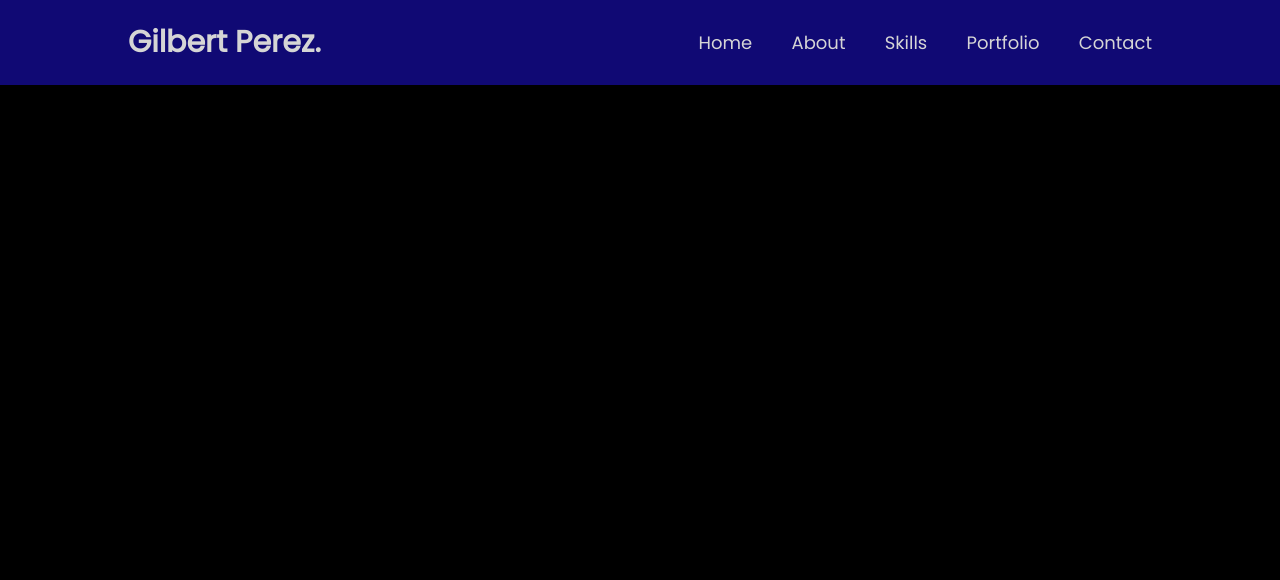
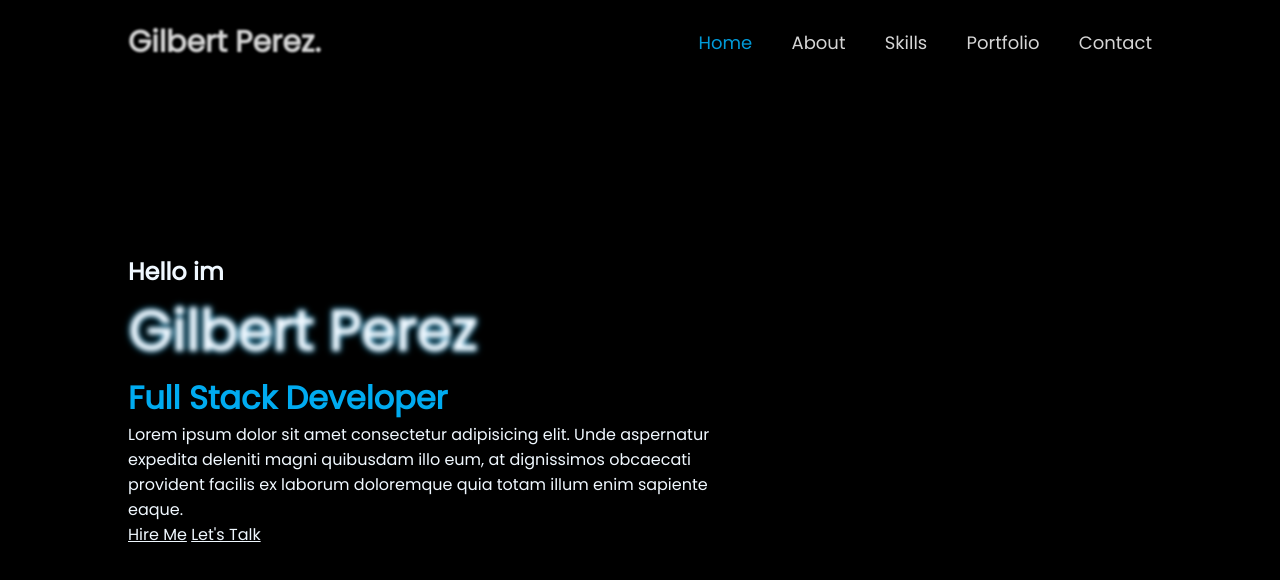
Before and after one commit to Homelesscats/Professional-Portfolio, a plain HTML site: page index.html in a window 1280 px wide. Drawn offline with Linux system fonts and the light colour scheme.

Commit message:
added style to home section

```diff
--- a/assets/style.css
+++ b/assets/style.css
@@ -10,6 +10,12 @@
 
 body {
   background: #000000;
+  color: #ededed;
+}
+
+.blur {
+  filter: blur(2.5px);
+  text-shadow: 0 0 5px #00abf0;
 }
 
 .header {
@@ -18,7 +24,7 @@ body {
   left: 0;
   width: 100%;
   padding: 20px 10%;
-  background-color: rgb(18, 10, 129);
+  background-color: transparent;
   display: flex;
   justify-content: space-between;
   align-items: center;
@@ -30,6 +36,7 @@ body {
   color: #ededed;
   text-decoration: none;
   font-weight: 600;
+  filter: blur(0.9px);
 }
 
 .navbar a {
@@ -39,3 +46,30 @@ body {
   font-weight: 500;
   margin-left: 35px;
 }
+
+.navbar a:hover,
+.navbar a.active {
+  color: #00abf0;
+}
+.home {
+  height: 100vh;
+  display: flex;
+  align-items: center;
+  padding: 0 10%;
+}
+
+.home-content {
+  max-width: 600px;
+}
+
+.home-content h1 {
+  font-size: 56px;
+  font-weight: 700;
+}
+.home-content h3 {
+  font-size: 32px;
+  font-weight: 700;
+  color: #00abf0;
+}
+
+/*  https://www.youtube.com/watch?v=RroDdybvu5s   left off @ 7:30   */
--- a/index.html
+++ b/index.html
@@ -13,7 +13,7 @@
 
 
   <nav class="navbar">
-    <a href="#home">Home</a>
+    <a href="#" class="active"  >Home</a>
     <a href="#about">About</a>
     <a href="#skills">Skills</a>
     <a href="#portfolio">Portfolio</a>
@@ -21,8 +21,26 @@
 
 
   </nav>
+  </header>
+
+<section class="home">
+  <div class="home-content">
 
 
+    <h2>Hello im <h1 class="blur">Gilbert Perez</h1></h2>
+    <h3>Full Stack Developer</h3>
+     <p>  Lorem ipsum dolor sit amet consectetur adipisicing elit.
+      Unde aspernatur expedita deleniti magni quibusdam illo eum,
+      at dignissimos obcaecati provident facilis
+      ex laborum doloremque quia totam illum enim sapiente eaque.  </p>
+
+      <div class="btn-box">
+
+        <a href="#" class="btn">Hire Me</a>
+        <a href="#" class="btn">Let's Talk</a>
+      </div>
+
+  </div>
 
   </body>
 </html>
```
